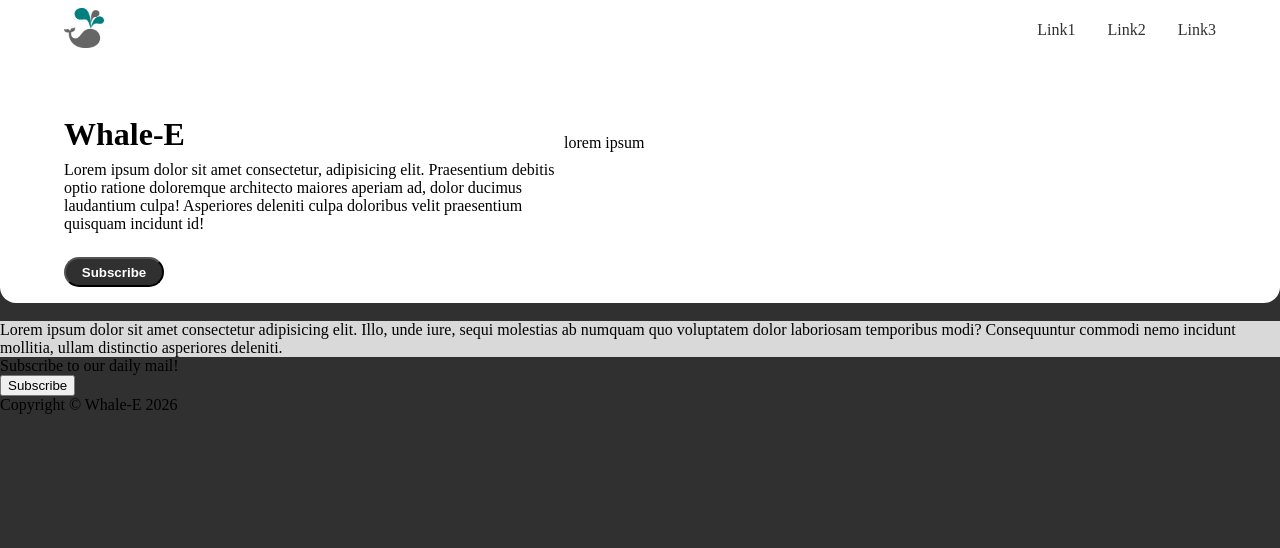
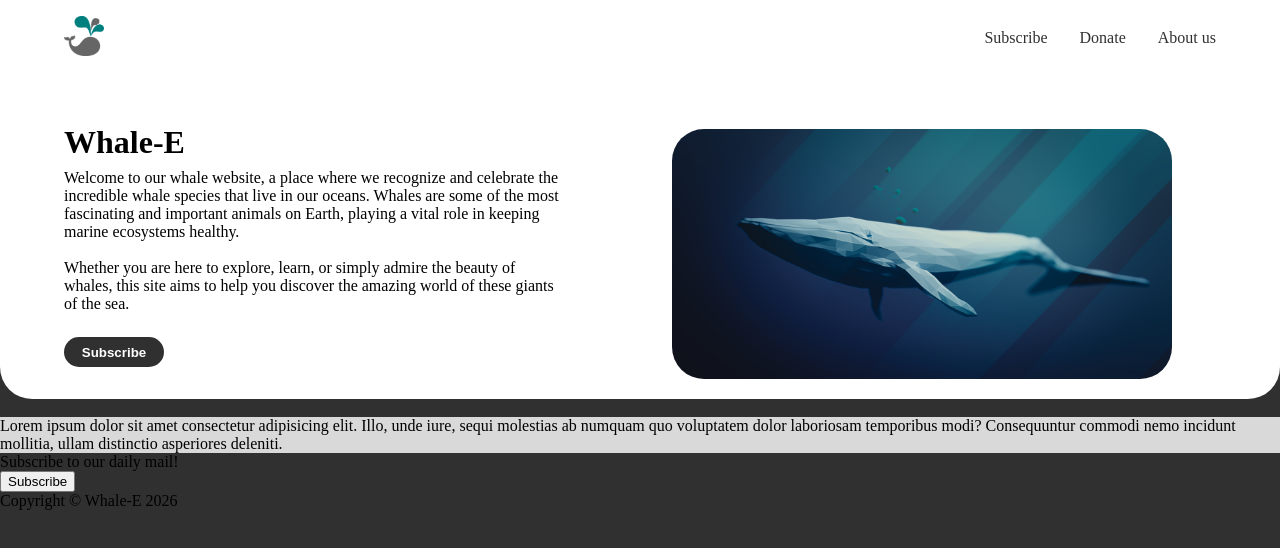
Before and after one commit to brvanritter-svg/landing-page, a plain HTML site: page index.html in a window 1280 px wide. Drawn offline with Linux system fonts and the light colour scheme.

Commit message:
added whale banner image, added styling to website info section

```diff
--- a/index.html
+++ b/index.html
@@ -1,6 +1,7 @@
 <!DOCTYPE html>
 <html lang="en">
 <head>
+    <link rel="icon" href="images/whale_logo.png">
     <link rel="stylesheet" href="style.css">
     <meta charset="UTF-8">
     <meta name="viewport" content="width=device-width, initial-scale=1.0">
@@ -10,12 +11,12 @@
 
     <div class="header">
         <div class="logo">
-            <img width="40" height="40" src="images/whale_logo.png" alt="whale logo">
+            <img draggable="false" width="40" height="40" src="images/whale_logo.png" alt="whale logo">
         </div>
         <div class="navigation">
-            <a href="">Link1</a>
-            <a href="">Link2</a>
-            <a href="">Link3</a>
+            <a href="">Subscribe</a>
+            <a href="">Donate</a>
+            <a href="https://en.wikipedia.org/wiki/Whale" target="_blank">About us</a>
         </div>
     </div>
 
@@ -24,14 +25,17 @@
         <div class="website-info">
             <div class="website-info-left">
                 <div class="website-info-name">Whale-E</div>
-                <div class="website-info-description">Lorem ipsum dolor sit amet consectetur, adipisicing elit. Praesentium debitis optio ratione doloremque architecto maiores aperiam ad, dolor ducimus laudantium culpa! Asperiores deleniti culpa doloribus velit praesentium quisquam incidunt id!</div>
+                <div class="website-info-description">
+                    Welcome to our whale website, a place where we recognize and celebrate the incredible whale species that live in our oceans.
+                    Whales are some of the most fascinating and important animals on Earth, playing a vital role in keeping marine ecosystems healthy. <br><br>
+                    Whether you are here to explore, learn, or simply admire the beauty of whales, this site aims to help you discover the amazing world of these giants of the sea.
+                </div>
                 <div class="website-info-button">
                 <button class="newsletter-button">Subscribe</button>
                 </div>
             </div>
             <div class="website-info-right">
-                <img src="" alt="">
-                <div class="image-desc">lorem ipsum</div>
+                <img draggable="false" id="img-banner" src="images/whale-banner.png" alt="picture of a whale">
             </div>
         </div>
 
--- a/style.css
+++ b/style.css
@@ -8,7 +8,7 @@ body{
 .header{
     background-color: white;
     display: flex;
-    padding: 8px 64px 64px 64px;
+    padding: 16px 64px 64px 64px;
 }
 
 .navigation {
@@ -28,19 +28,27 @@ a {
     display: flex;
     background-color: white;
     padding-bottom: 16px;
-    border-bottom-left-radius: 16px;
-    border-bottom-right-radius: 16px;
+    border-bottom-left-radius: 32px;
+    border-bottom-right-radius: 32px;
 }
 
 .website-info-left{
     display: flex;
     flex-direction: column;
     gap: 8px;
+    padding-right: 64px;
+}
+
+.website-info-right{
+    display: flex;
+    flex: 1;
+    justify-content: center;
 }
 
 .website-info-name{
     font-size: 32px;
     font-weight: bold;
+    white-space: nowrap;
 }
 
 .website-info-description{
@@ -55,7 +63,8 @@ a {
     padding: 8 8px;
     width: 100px;
     height: 30px;
-    margin-top: 16px;
+    margin: 16px 0;
+    border: none;
 }
 
 .whale-info{
@@ -70,3 +79,14 @@ a {
 .subscribe {
     background-color: #303030;
 }
+
+#img-banner{
+    width: 500px;
+    max-height: 250px;
+    border-radius: 32px;
+    align-self: center;
+}
+
+button{
+    cursor: pointer;
+}
```
Also changed, not shown: images/whale-banner.png (added).
